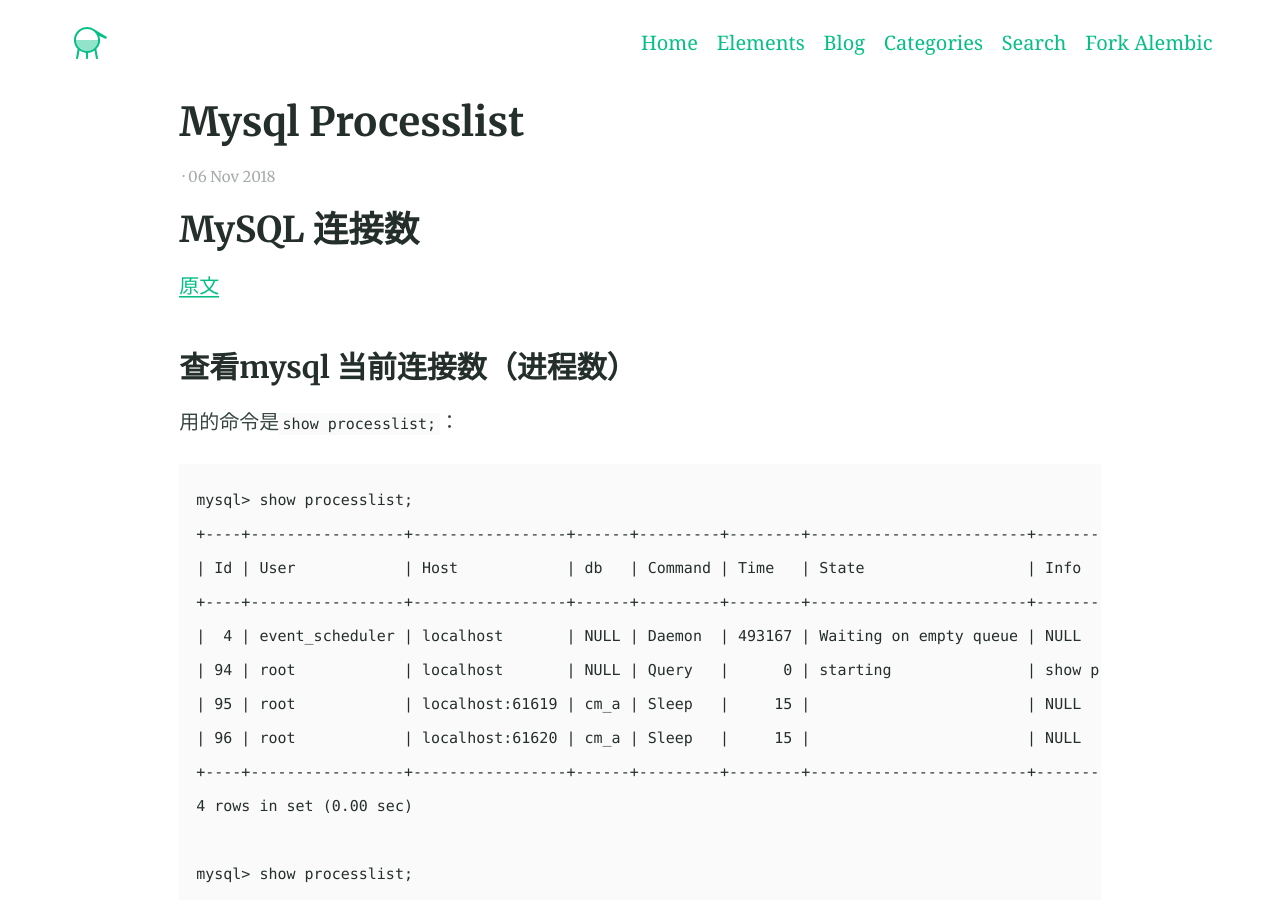
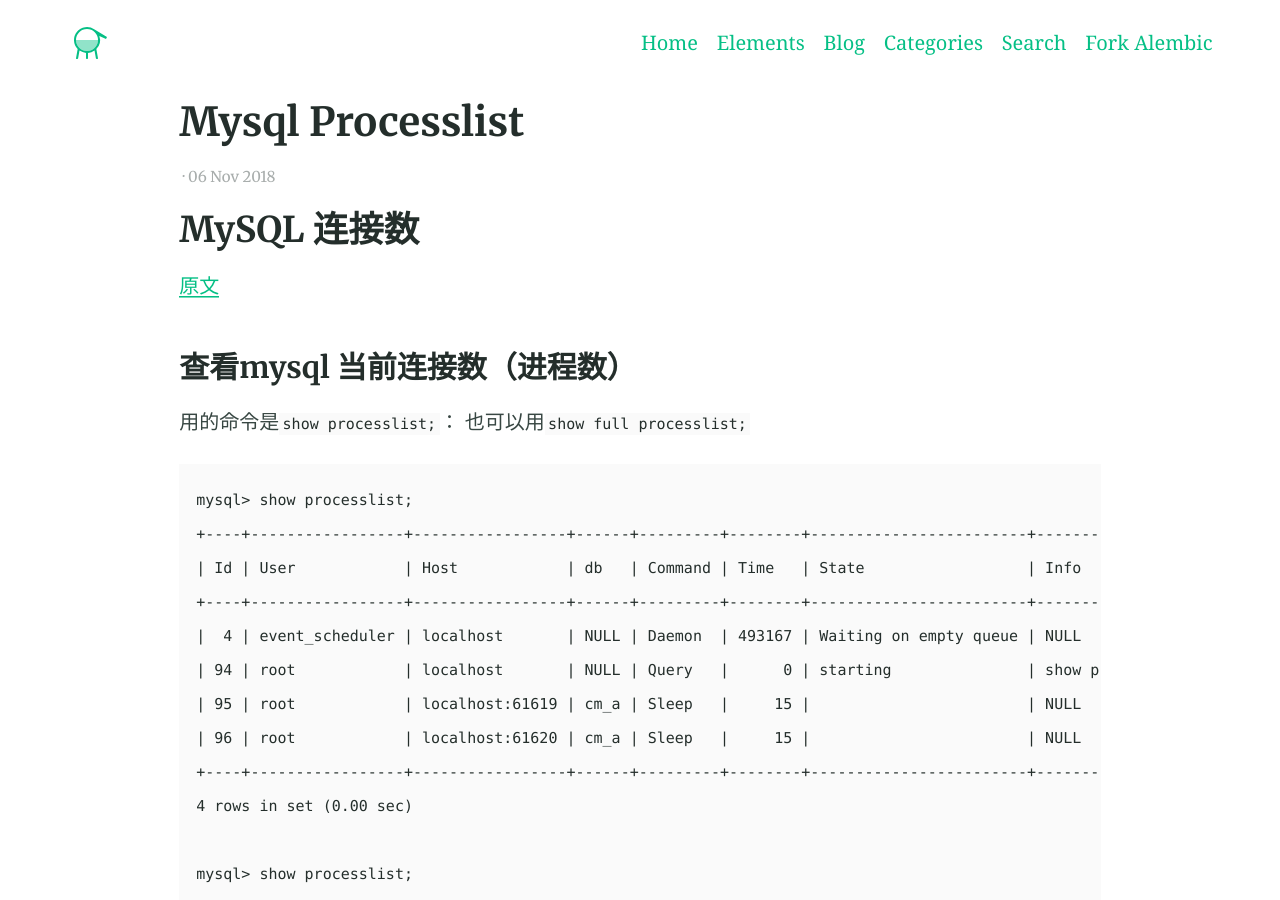
Before and after one commit to wudixm/wudixm.github.io, a Jekyll site: the page built from _posts/2018-11-06-Mysql-Processlist.md, in a window 1280 px wide and 900 px high. Built offline with Jekyll 4.4.1, drawn with Linux system fonts in a browser that asks for light colours; our own code applies the rules of GitHub Pages for plain Markdown files.

Commit message:
add mysql show full processlist command

````diff
--- a/_posts/2018-11-06-Mysql-Processlist.md
+++ b/_posts/2018-11-06-Mysql-Processlist.md
@@ -5,6 +5,7 @@
 ### 查看mysql 当前连接数（进程数）
 
 用的命令是`show processlist;`：
+也可以用`show full processlist;`
 
 ```
 mysql> show processlist;
````
